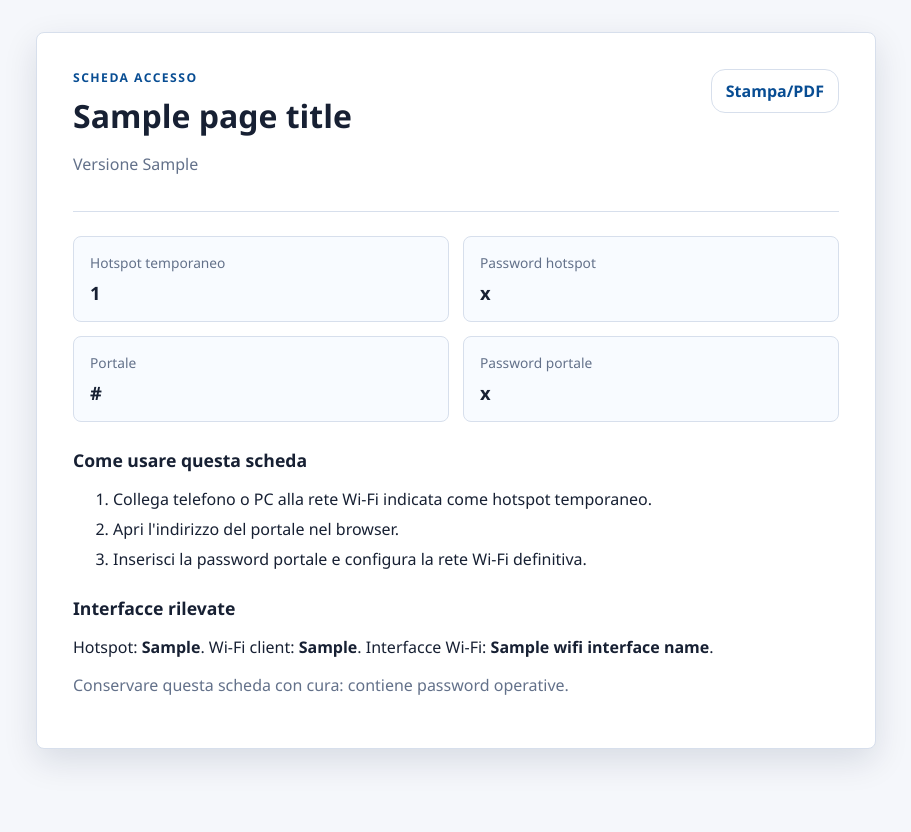
After one commit to andreakys/raspberry-wifi-portal, a Flask app: template templates/access_sheet.html in a window 1280 px wide. The commit adds this page. Shown: the whole page, without its empty margins (184-1095 px from the left). Run offline with Flask 3, Linux system fonts and the light colour scheme; the visitor is signed in with stand-in values (Sample User, id 1); the template is opened without the code that fills it: most values are stand-ins (such as "Sample title", 1, 10 or a date in 2020); parts of the project's set-up code (start-up, migrations or seed data) failed here and were passed over; some libraries are stand-ins or nearby versions.

Commit message:
Improve Wi-Fi scan and printable access sheet

```diff
--- a/app.py
+++ b/app.py
@@ -1,6 +1,6 @@
 from __future__ import annotations
 
-import io
+import ipaddress
 import time
 from hmac import compare_digest
 from threading import Lock, Thread
@@ -53,46 +53,15 @@ wifi_scan_state = {
 }
 
 
-def _escape_wifi_qr(value: str) -> str:
-    return (
-        value.replace("\\", "\\\\")
-        .replace(";", "\\;")
-        .replace(",", "\\,")
-        .replace(":", "\\:")
-        .replace('"', '\\"')
-    )
-
-
-def _make_qr_svg(payload: str) -> str:
-    try:
-        import qrcode
-        from qrcode.image.svg import SvgPathImage
-    except ImportError:
-        return ""
-
-    qr = qrcode.QRCode(border=2, box_size=8)
-    qr.add_data(payload)
-    qr.make(fit=True)
-    image = qr.make_image(image_factory=SvgPathImage)
-    stream = io.BytesIO()
-    image.save(stream)
-    svg = stream.getvalue().decode("utf-8")
-    return svg[svg.find("<svg") :] if "<svg" in svg else svg
-
-
-def _quick_access(status: dict[str, object]) -> dict[str, str]:
+def _access_sheet(status: dict[str, object]) -> dict[str, str]:
     portal_url = f"http://{status['portal_address']}"
-    ssid = _escape_wifi_qr(config.hotspot_ssid)
-    password = _escape_wifi_qr(config.hotspot_password)
-    if config.hotspot_password:
-        wifi_payload = f"WIFI:T:WPA;S:{ssid};P:{password};H:false;;"
-    else:
-        wifi_payload = f"WIFI:T:nopass;S:{ssid};H:false;;"
 
     return {
         "portal_url": portal_url,
-        "wifi_qr_svg": _make_qr_svg(wifi_payload),
-        "portal_qr_svg": _make_qr_svg(portal_url),
+        "hotspot_ssid": config.hotspot_ssid,
+        "hotspot_password": config.hotspot_password,
+        "portal_password": config.portal_password,
+        "portal_title": config.portal_title,
     }
 
 
@@ -101,6 +70,20 @@ def _hotspot_blocks_client_scan(status: dict[str, object]) -> bool:
         bool(status.get("hotspot_active"))
         and status.get("hotspot_interface") == status.get("client_wifi_interface")
     )
+
+
+def _request_from_hotspot_network() -> bool:
+    remote_addr = request.remote_addr or ""
+    try:
+        client_address = ipaddress.ip_address(remote_addr)
+        hotspot_network = ipaddress.ip_network(config.hotspot_address, strict=False)
+    except ValueError:
+        return False
+    return client_address in hotspot_network
+
+
+def _can_scan_without_losing_page(status: dict[str, object]) -> bool:
+    return bool(status.get("lan_connected")) and not _request_from_hotspot_network()
 
 
 def _networks_are_only_hotspot(networks: list[dict[str, str]]) -> bool:
@@ -149,15 +132,7 @@ def _run_full_wifi_scan_cycle() -> None:
     _pause_hotspot_recovery(config.hotspot_cooldown_seconds, "manual-full-scan")
 
     try:
-        time.sleep(2)
-        network_manager.stop_hotspot()
-        time.sleep(3)
-        network_manager.ensure_wifi_enabled()
-        networks = network_manager.list_networks()
-        visible_networks = [
-            network for network in networks if network.get("ssid") != config.hotspot_ssid
-        ]
-        network_manager.ensure_hotspot()
+        visible_networks = _scan_networks_with_hotspot_paused()
         _set_scan_state(
             state="completed",
             message=(
@@ -180,6 +155,30 @@ def _run_full_wifi_scan_cycle() -> None:
             completed_at=int(time.time()),
             last_error=detail,
         )
+
+
+def _scan_networks_with_hotspot_paused() -> list[dict[str, str]]:
+    hotspot_was_active = network_manager.hotspot_active()
+    try:
+        time.sleep(2)
+        if hotspot_was_active:
+            network_manager.stop_hotspot()
+            time.sleep(3)
+        network_manager.ensure_wifi_enabled()
+        networks = network_manager.list_networks()
+        visible_networks = [
+            network for network in networks if network.get("ssid") != config.hotspot_ssid
+        ]
+        if hotspot_was_active:
+            network_manager.ensure_hotspot()
+        return visible_networks
+    except NetworkManagerError:
+        if hotspot_was_active:
+            try:
+                network_manager.ensure_hotspot()
+            except NetworkManagerError:
+                pass
+        raise
 
 
 def _is_authenticated() -> bool:
@@ -245,6 +244,7 @@ def _render_index(
     except NetworkManagerError:
         live_networks = []
     scan_limited = _hotspot_blocks_client_scan(status)
+    lan_safe_scan = scan_limited and _can_scan_without_losing_page(status)
     networks = _choose_visible_networks(live_networks, scan_limited)
     return (
         render_template(
@@ -256,8 +256,9 @@ def _render_index(
             status=status,
             networks=networks,
             scan_limited=scan_limited,
+            lan_safe_scan=lan_safe_scan,
             full_scan=_scan_state_snapshot(),
-            quick_access=_quick_access(status),
+            access_sheet=_access_sheet(status),
             error_message=error_message,
             network_message=network_message,
             network_error=network_error,
@@ -477,6 +478,18 @@ def index():
     return _render_index()
 
 
+@app.get("/access-sheet")
+def access_sheet():
+    status = network_manager.current_status()
+    return render_template(
+        "access_sheet.html",
+        page_title=config.portal_title,
+        app_version=config.app_version,
+        status=status,
+        access_sheet=_access_sheet(status),
+    )
+
+
 @app.get("/api/status")
 def api_status():
     return jsonify(
@@ -495,11 +508,45 @@ def api_status():
 
 @app.get("/api/networks")
 def api_networks():
+    status = network_manager.current_status()
+    scan_limited = _hotspot_blocks_client_scan(status)
+    if scan_limited and _can_scan_without_losing_page(status):
+        try:
+            _pause_hotspot_recovery(config.hotspot_cooldown_seconds, "lan-full-scan")
+            networks = _scan_networks_with_hotspot_paused()
+            _set_scan_state(
+                state="completed",
+                message=(
+                    f"Scansione via LAN terminata: {len(networks)} reti trovate. "
+                    "La pagina e' rimasta raggiungibile tramite la LAN cablata."
+                ),
+                networks=networks,
+                started_at=int(time.time()),
+                completed_at=int(time.time()),
+                last_error=None,
+            )
+            return jsonify(
+                {
+                    "networks": networks,
+                    "mode": "lan-full-scan",
+                    "message": "Scansione completa eseguita tramite LAN cablata.",
+                }
+            )
+        except NetworkManagerError as error:
+            detail = error.stderr or error.stdout or str(error)
+            _set_scan_state(
+                state="error",
+                message="Scansione via LAN non riuscita; hotspot riattivato se possibile.",
+                completed_at=int(time.time()),
+                last_error=detail,
+            )
+            return jsonify({"networks": [], "mode": "error", "message": detail}), 500
+
     try:
         networks = network_manager.list_networks()
     except NetworkManagerError:
         networks = []
-    return jsonify({"networks": networks})
+    return jsonify({"networks": networks, "mode": "live-scan"})
 
 
 @app.get("/api/networks/full-scan")
--- a/config.py
+++ b/config.py
@@ -3,7 +3,7 @@ from __future__ import annotations
 import os
 from dataclasses import dataclass
 
-APP_VERSION = "1.10.1"
+APP_VERSION = "1.11.0"
 DEFAULT_PORTAL_TITLE = "Wi-Fi Setup"
 
 
--- a/requirements.txt
+++ b/requirements.txt
@@ -1,2 +1 @@
 Flask>=3.0,<4.0
-qrcode>=8.0,<9.0
--- a/static/styles.css
+++ b/static/styles.css
@@ -417,6 +389,63 @@ select:focus {
   display: none;
 }
 
+.print-body {
+  background: #f5f7fb;
+}
+
+.print-sheet {
+  width: min(840px, calc(100% - 32px));
+  margin: 32px auto;
+  padding: 36px;
+  background: #fff;
+  color: var(--ink);
+  border: 1px solid var(--line);
+  border-radius: 8px;
+  box-shadow: 0 12px 34px rgba(12, 28, 58, 0.12);
+}
+
+.print-header {
+  display: flex;
+  justify-content: space-between;
+  gap: 20px;
+  align-items: flex-start;
+  border-bottom: 1px solid var(--line);
+  padding-bottom: 20px;
+}
+
+.print-grid {
+  display: grid;
+  grid-template-columns: repeat(2, minmax(0, 1fr));
+  gap: 14px;
+  margin-top: 24px;
+}
+
+.print-grid article {
+  padding: 16px;
+  border: 1px solid var(--line);
+  border-radius: 8px;
+  background: #f8fbff;
+}
+
+.print-grid strong {
+  display: block;
+  margin-top: 8px;
+  font-size: 1.15rem;
+  overflow-wrap: anywhere;
+}
+
+.print-notes {
+  margin-top: 26px;
+}
+
+.print-notes h2 {
+  font-size: 1.1rem;
+}
+
+.print-notes li {
+  margin: 8px 0;
+}
+
 @media (max-width: 860px) {
   .content-grid {
     grid-template-columns: 1fr;
--- /dev/null
+++ b/templates/access_sheet.html
@@ -0,0 +1,59 @@
+<!doctype html>
+<html lang="it">
+  <head>
+    <meta charset="utf-8">
+    <meta name="viewport" content="width=device-width, initial-scale=1">
+    <title>Scheda accesso - {{ page_title }}</title>
+    <link rel="stylesheet" href="{{ url_for('static', filename='styles.css') }}">
+  </head>
+  <body class="print-body">
+    <main class="print-sheet">
+      <header class="print-header">
+        <div>
+          <p class="eyebrow">Scheda accesso</p>
+          <h1>{{ page_title }}</h1>
+          <p class="muted">Versione {{ app_version }}</p>
+        </div>
+        <button type="button" class="secondary-button no-print" onclick="window.print()">Stampa/PDF</button>
+      </header>
+
+      <section class="print-grid">
+        <article>
+          <span class="label">Hotspot temporaneo</span>
+          <strong>{{ access_sheet.hotspot_ssid }}</strong>
+        </article>
+        <article>
+          <span class="label">Password hotspot</span>
+          <strong>{{ access_sheet.hotspot_password }}</strong>
+        </article>
+        <article>
+          <span class="label">Portale</span>
+          <strong>{{ access_sheet.portal_url }}</strong>
+        </article>
+        <article>
+          <span class="label">Password portale</span>
+          <strong>{{ access_sheet.portal_password }}</strong>
+        </article>
+      </section>
+
+      <section class="print-notes">
+        <h2>Come usare questa scheda</h2>
+        <ol>
+          <li>Collega telefono o PC alla rete Wi-Fi indicata come hotspot temporaneo.</li>
+          <li>Apri l'indirizzo del portale nel browser.</li>
+          <li>Inserisci la password portale e configura la rete Wi-Fi definitiva.</li>
+        </ol>
+      </section>
+
+      <section class="print-notes">
+        <h2>Interfacce rilevate</h2>
+        <p>
+          Hotspot: <strong>{{ status.hotspot_interface }}</strong>.
+          Wi-Fi client: <strong>{{ status.client_wifi_interface }}</strong>.
+          Interfacce Wi-Fi: <strong>{{ status.wifi_interface_names|join(", ") or "n/d" }}</strong>.
+        </p>
+        <p class="muted">Conservare questa scheda con cura: contiene password operative.</p>
+      </section>
+    </main>
+  </body>
+</html>
```
Also changed, not shown: other parts of static/styles.css (+34 -51 lines), INSTALL.md (+1 -1 lines), docs/manuale-utente.md (+25 -14 lines), scripts/generate_user_manual_pdf.py (+8 -8 lines), services/network_manager.py (+8 -0 lines), templates/index.html (+22 -39 lines), README.md, 1 other file.
